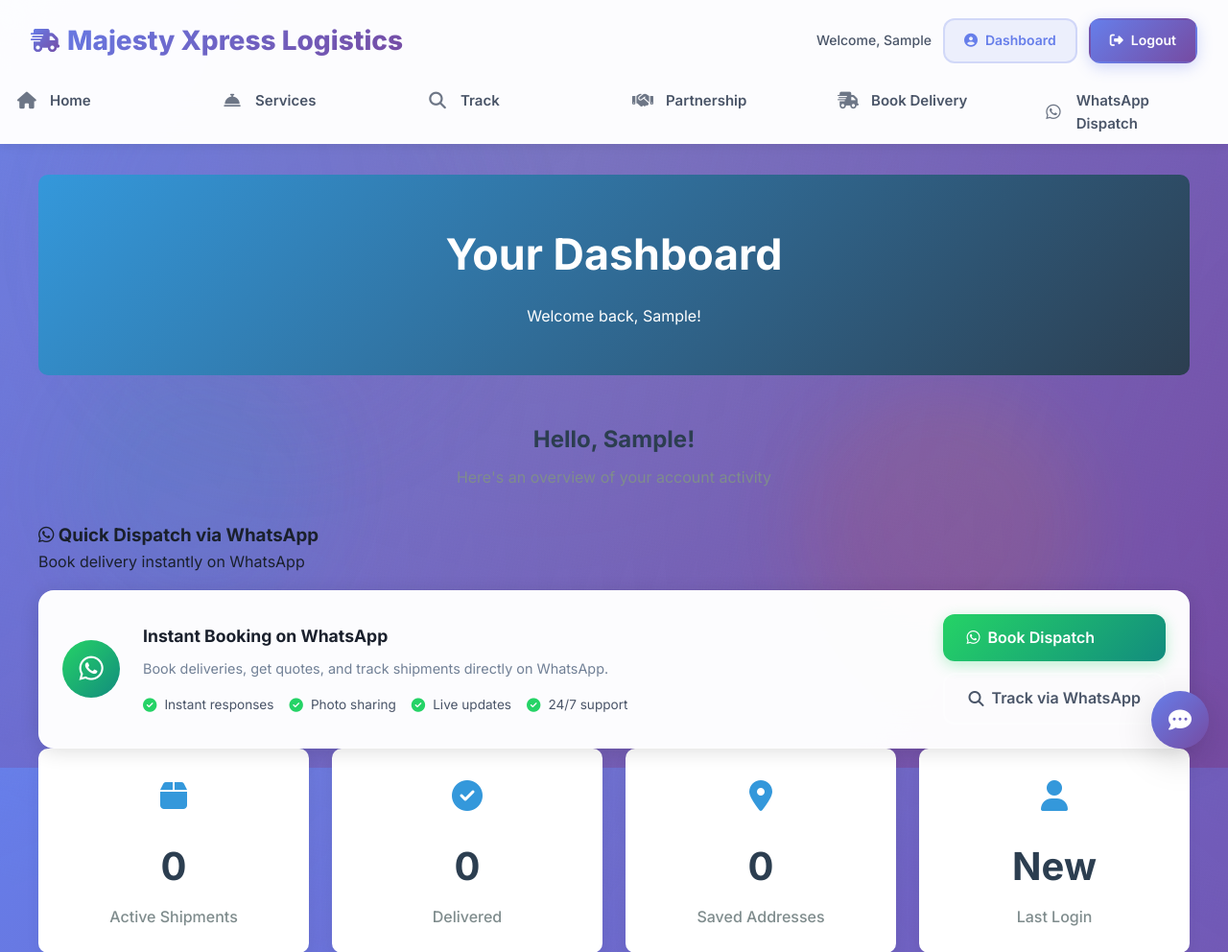
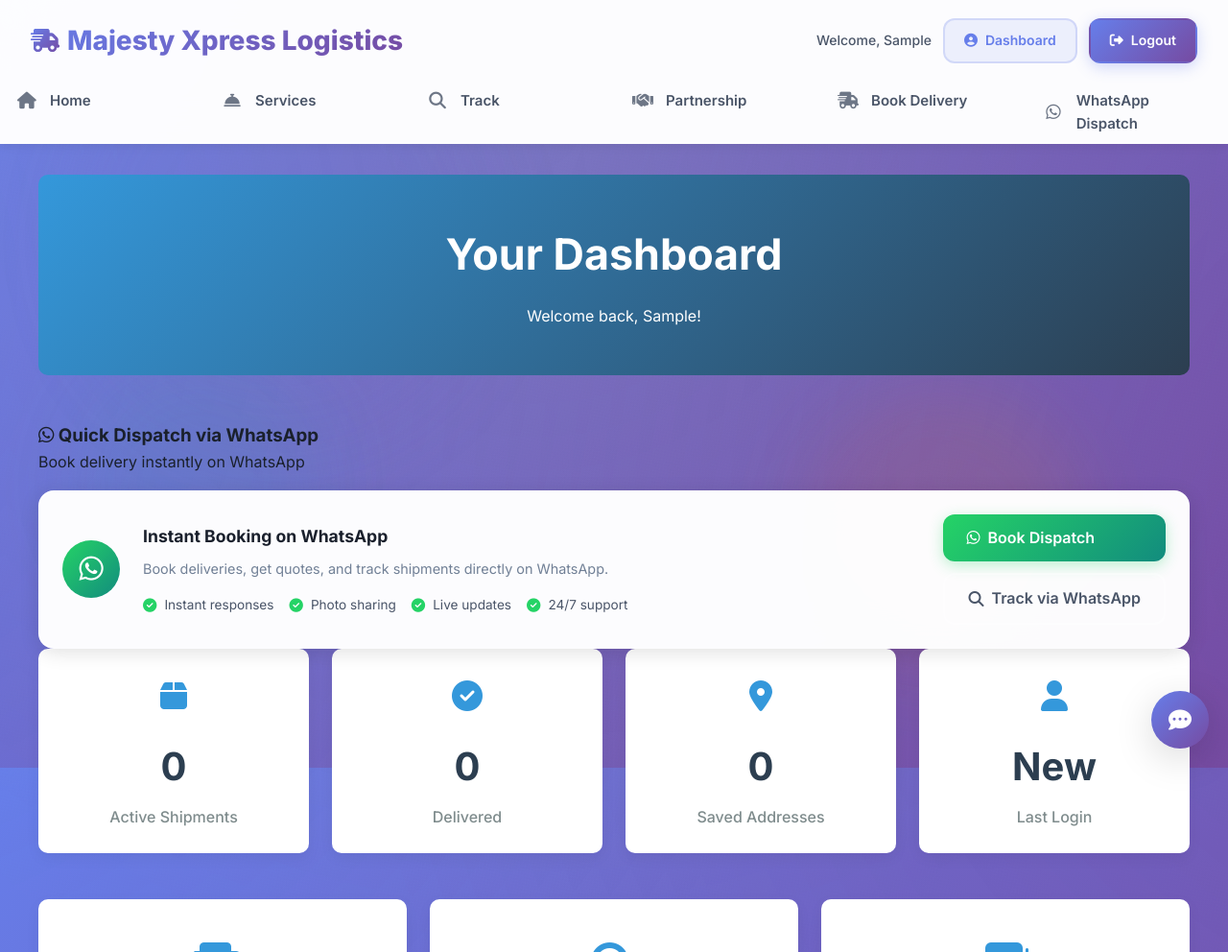
Before and after one commit to Abuqataada/logistics, a Flask app: page /users/dashboard in a window 1280 px wide. Shown: the top 992 px of the page at 96% size. Run offline with Flask 3, Linux system fonts and the light colour scheme; the visitor is signed in with stand-in values (Sample User, id 1); data that the repository does not hold is empty.

Commit message:
fixed dashboard

```diff
--- a/templates/users/dashboard.html
+++ b/templates/users/dashboard.html
@@ -291,11 +291,6 @@
         <p>Welcome back, {{ user.first_name or user.email }}!</p>
     </div>
 
-    <div class="dashboard-welcome">
-        <h2>Hello, {{ user.first_name or 'Valued Customer' }}!</h2>
-        <p style="color: #7f8c8d;">Here's an overview of your account activity</p>
-    </div>
-
     <!-- Quick Dispatch via WhatsApp -->
     <div class="dashboard-section">
         <div class="section-header">
```
